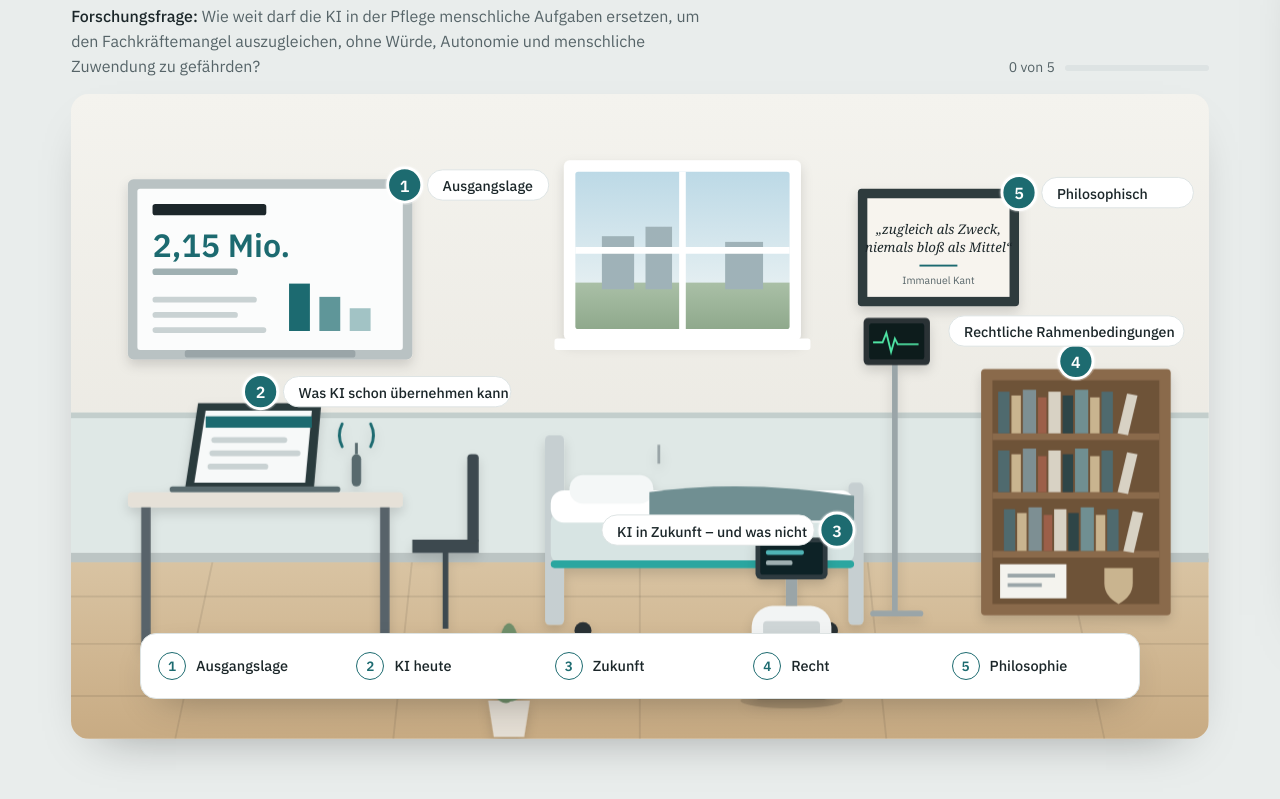
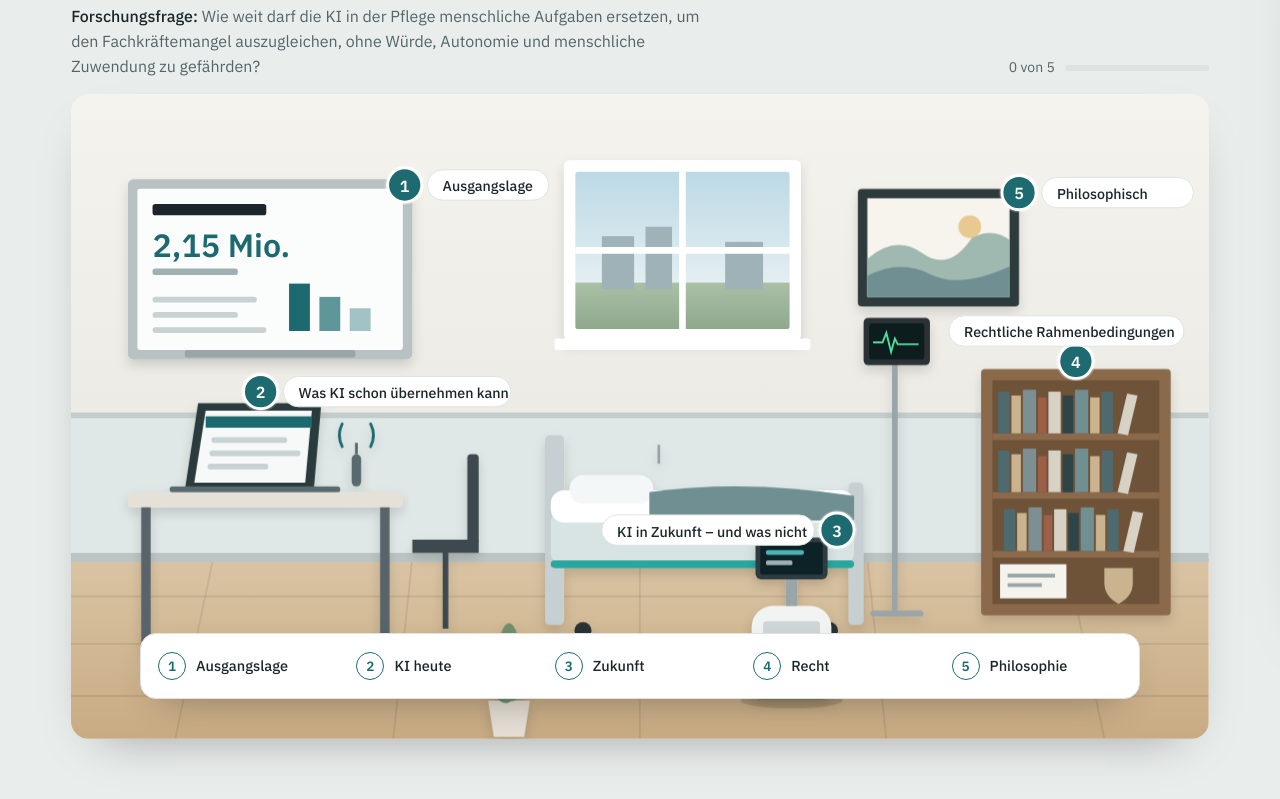
Before and after one commit to Oke594/Ki-Pflege-, a plain HTML site: page raum-2d.html in a window 1280 px wide. Shown: the part 89-888 px from the top of the page. Drawn offline with Linux system fonts and the light colour scheme.

Commit message:
Zitat im 2D-Raum entfernen
Co-Authored-By: Claude Opus 5.5 <noreply@anthropic.com>
Claude-Session: https://claude.ai/code/session_01YFvpq2WbLmf3gArZZ7zqQs

```diff
--- a/raum-2d.html
+++ b/raum-2d.html
@@ -122,9 +122,7 @@ h1{font-size:clamp(26px,3.6vw,42px)}
  <!-- 5 Philosophisch: Bild -->
  <g class="hs" data-i="4" tabindex="0" role="button" aria-label="Thema 5: Philosophisch gesehen">
   <g class="obj" filter="url(#sh)"><rect x="830" y="100" width="170" height="124" rx="4" fill="#2f3a3e"/><rect x="840" y="110" width="150" height="104" fill="#f7f4ee"/>
-   <text x="915" y="148" text-anchor="middle" font-family="Georgia, serif" font-style="italic" font-size="14" fill="#1b2629">„zugleich als Zweck,</text>
-   <text x="915" y="167" text-anchor="middle" font-family="Georgia, serif" font-style="italic" font-size="14" fill="#1b2629">niemals bloß als Mittel“</text>
-   <rect x="895" y="180" width="40" height="2" fill="#1d6b70"/><text x="915" y="200" text-anchor="middle" font-family="IBM Plex Sans" font-size="11" fill="#566468">Immanuel Kant</text></g>
+   <circle cx="948" cy="140" r="12" fill="#e8c98f"/><path d="M840 214v-40q30-26 58-6t52-16q22-12 40 2v60Z" fill="#9fb8b0"/><path d="M840 214v-22q34-18 66-2t84-8v32Z" fill="#6f8f92"/></g>
   <g class="pin"><circle class="halo" cx="1000" cy="104" r="18"/><circle cx="1000" cy="104" r="18"/><text x="1000" y="104">5</text>
    <g class="pl"><rect x="1024" y="88" width="160" height="32" rx="16"/><text x="1040" y="105">Philosophisch</text></g></g></g>
 
```
